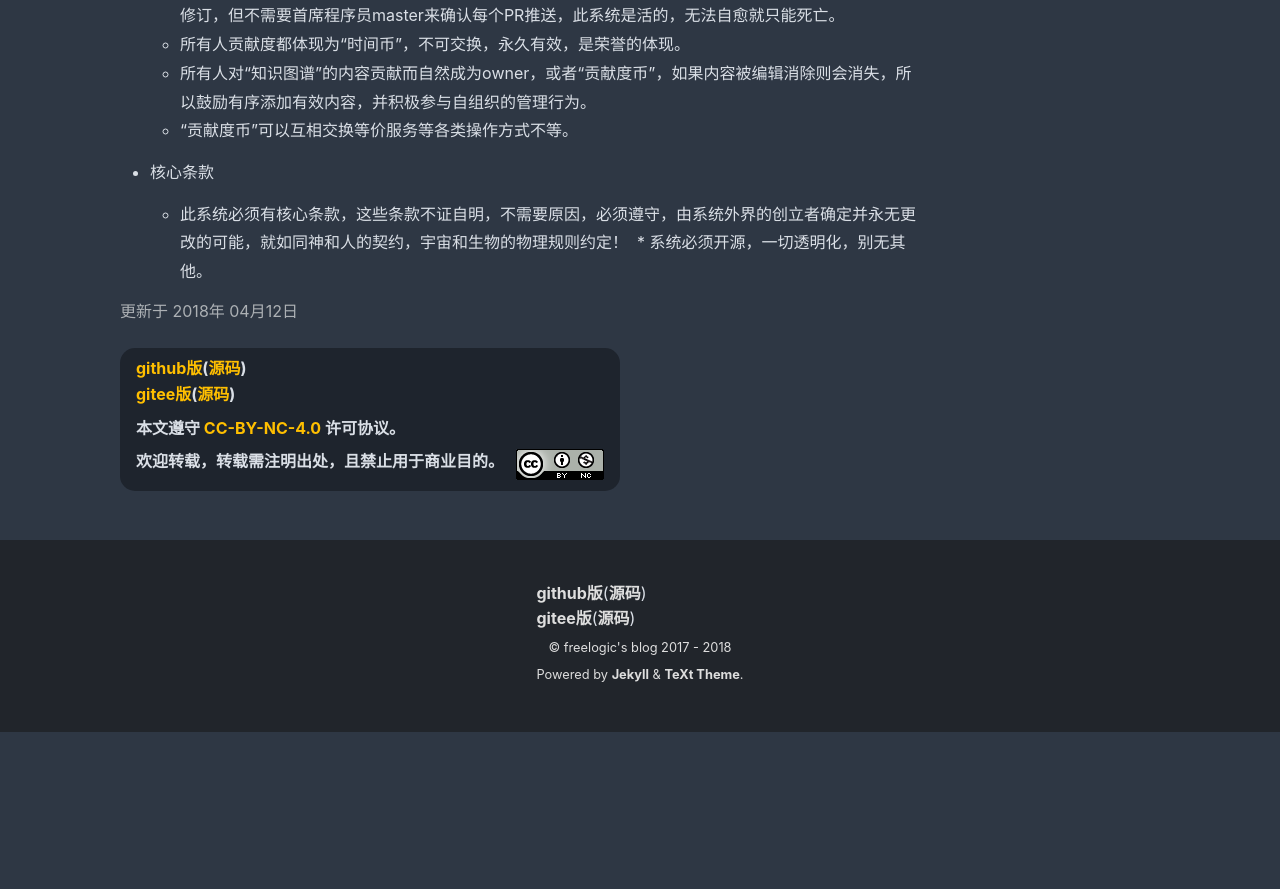
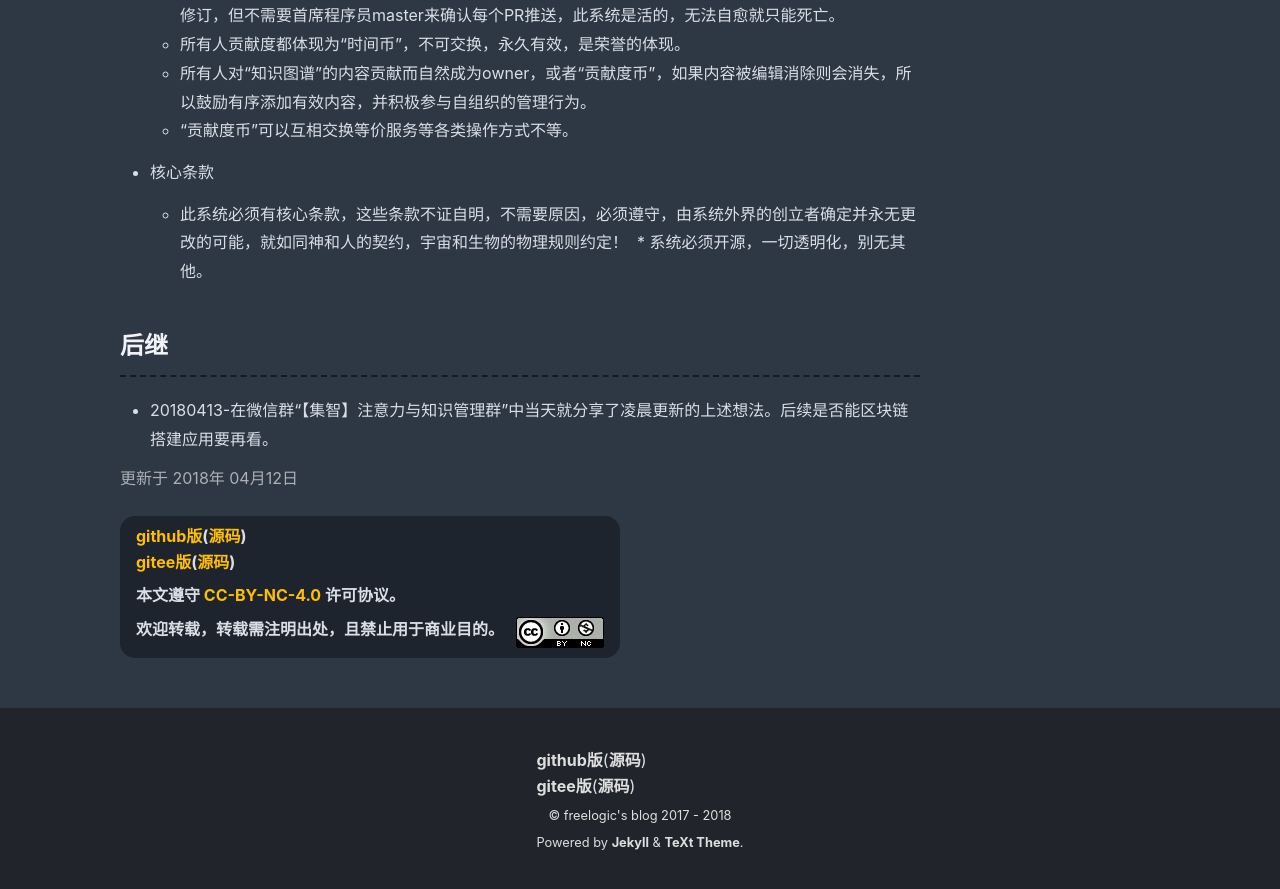
Before and after one commit to freelogic/freelogic.github.io, a Jekyll site: the page built from _posts/2018-04-12-一种实现基于区块链的知识图谱的想法.md, in a window 1280 px wide and 900 px high, scrolled down 1357 px. Shown: the top 889 px of the window. Built offline with Jekyll 4.4.1, drawn with Linux system fonts in a browser that asks for light colours; nearby versions of some CDN libraries; before the commit the page ends 2089 px from its top, so only the background shows below that.

Commit message:
更新POST

```diff
--- a/_posts/2018-04-12-一种实现基于区块链的知识图谱的想法.md
+++ b/_posts/2018-04-12-一种实现基于区块链的知识图谱的想法.md
@@ -41,3 +41,6 @@ modify_date: 2018-04-12
 * 核心条款
   * 此系统必须有核心条款，这些条款不证自明，不需要原因，必须遵守，由系统外界的创立者确定并永无更改的可能，就如同神和人的契约，宇宙和生物的物理规则约定！
   * 系统必须开源，一切透明化，别无其他。
+
+## 后继
+* 20180413-在微信群“【集智】注意力与知识管理群”中当天就分享了凌晨更新的上述想法。后续是否能区块链搭建应用要再看。
```
